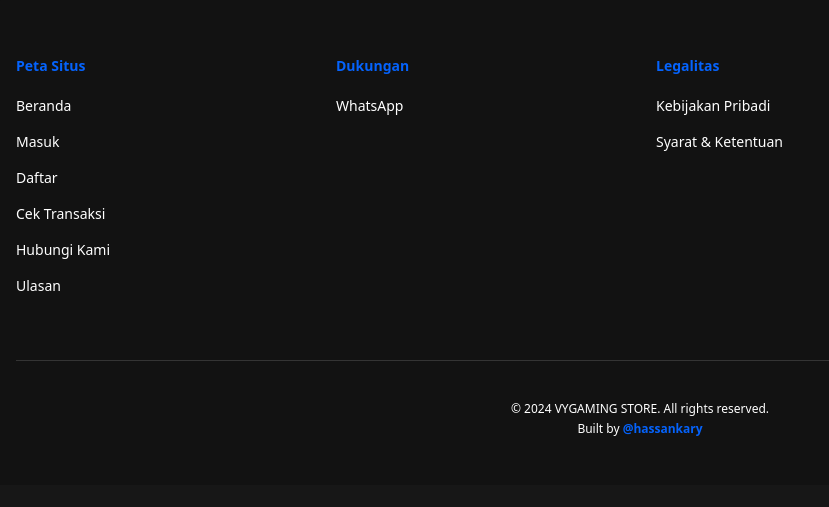
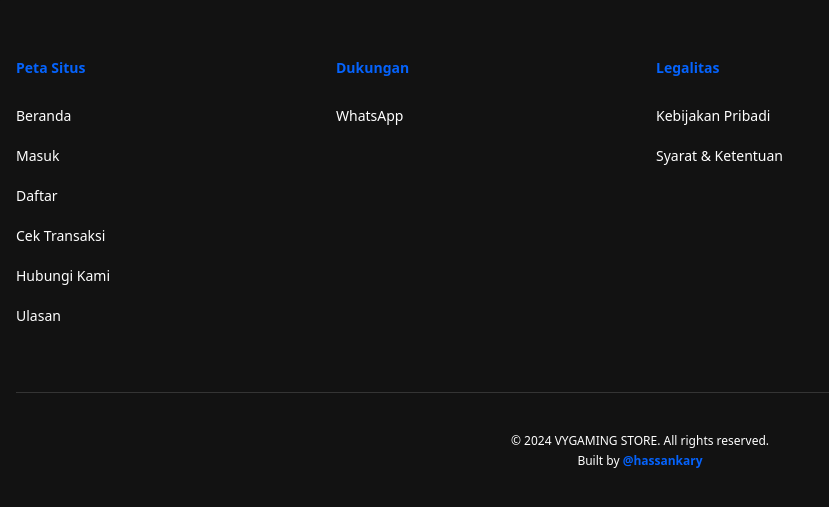
Before and after one commit to hassankary/game-voucher-website, a Next.js app: page / in a window 1280 px wide. Shown: the part 2444-2951 px from the top of the page, without its empty margins (0-829 px from the left). Before the commit the page ends 2929 px from the top, so only its background shows below. Built offline with nearby package versions, Linux system fonts and the light colour scheme; no server answers; what tailwindcss-animated would draw is missing.

Commit message:
style: footer layout

```diff
--- a/src/app/components/Footer.tsx
+++ b/src/app/components/Footer.tsx
@@ -9,7 +9,10 @@ const dataFooter = [
       { title: "Masuk", href: "/" },
       { title: "Daftar", href: "/" },
       { title: "Cek Transaksi", href: "/invoices" },
-      { title: "Hubungi Kami", href: "https://hassankary-portfolio.vercel.app/" },
+      {
+        title: "Hubungi Kami",
+        href: "https://hassankary-portfolio.vercel.app/",
+      },
       { title: "Ulasan", href: "https://www.vygaming.id/id/reviews" },
     ],
   },
@@ -31,22 +34,27 @@ export default function Footer() {
     <div className="w-full bg-[#121212]">
       <div className="container flex flex-col mx-auto px-4 py-12 space-y-16 xl:max-w-7xl items-center">
         <div className="flex flex-col w-full space-y-5">
-          <div className="w-full grid grid-cols-4 gap-8 font-semibold text-sm text-[#0563FC]">
-            {dataFooter.map((d) => {
-              return <div key={d.title}>{d.title}</div>;
-            })}
-          </div>
-          <div className="w-full grid grid-cols-4 gap-8 font-normal text-sm">
+          <div className="w-full grid grid-cols-2 sm:grid-cols-4 gap-8 font-normal text-sm">
             {dataFooter.map((d) => {
               return (
+                <div key={d.title} className="flex flex-col space-y-6">
+                  <div
+                    key={d.title}
+                    className="font-semibold text-[#0563FC] leading-6"
+                  >
+                    {d.title}
+                  </div>
                   <div key={d.title} className="flex flex-col space-y-4">
                     {d.data?.map((d) => {
                       return (
                         <Link key={d.title} href={d.href}>
-                        <div className="hover:text-[#0563FC]/75 transition-all">{d.title}</div>
+                          <div className="hover:text-[#0563FC]/75 transition-all leading-6">
+                            {d.title}
+                          </div>
                         </Link>
                       );
                     })}
+                  </div>
                 </div>
               );
             })}
@@ -56,7 +64,12 @@ export default function Footer() {
           <h1>© 2024 VYGAMING STORE. All rights reserved.</h1>
           <h1>
             Built by{" "}
-            <Link href={"https://github.com/hassankary"} className=" font-semibold text-[#0563FC]">@hassankary</Link>
+            <Link
+              href={"https://github.com/hassankary"}
+              className=" font-semibold text-[#0563FC]"
+            >
+              @hassankary
+            </Link>
           </h1>
         </div>
       </div>
```
Lines whose indentation alone changed are shown as unchanged.
